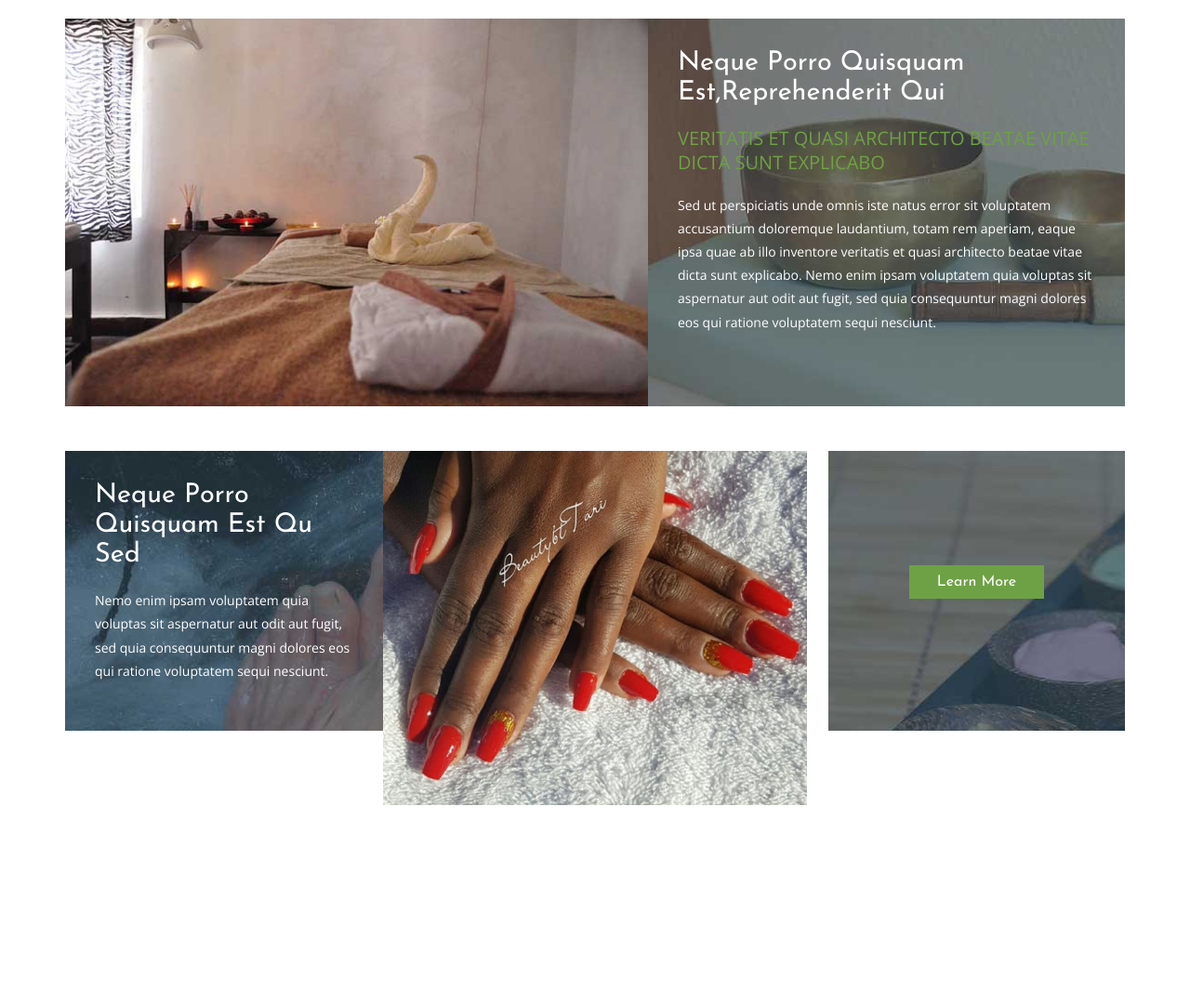
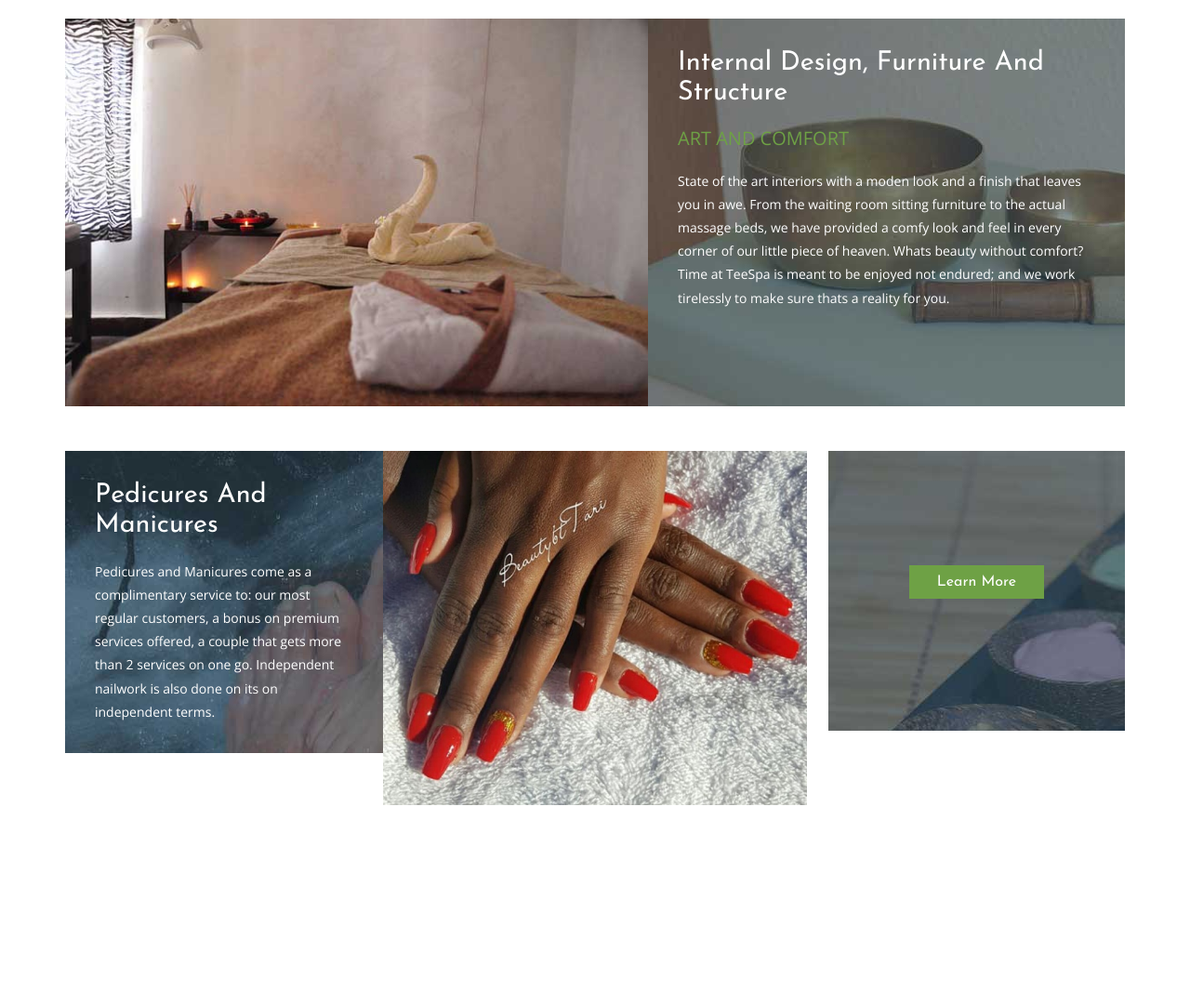
Before and after one commit to ConradK01/Tee-SpaOffical, a plain HTML site: page TeeSpa/index.html in a window 1280 px wide. Shown: the part 1700-2781 px from the top of the page at 93% size. Drawn offline with nearby package versions, Linux system fonts and the light colour scheme.

Commit message:
Update index.html

```diff
--- a/TeeSpa/index.html
+++ b/TeeSpa/index.html
@@ -143,24 +143,21 @@ Smartphone Compatible web template, free webdesigns for Nokia, Samsung, LG, Sony
 										<img src="images/16.jpg" alt=" " class="img-responsive" />
 									</div>
 									<div class="service-type-grd-right">
-										<h3>Neque porro quisquam est,reprehenderit qui</h3>
-										<h4>veritatis et quasi architecto beatae vitae
-											dicta sunt explicabo</h4>
-										<p>Sed ut perspiciatis unde omnis iste natus error sit voluptatem
-											accusantium doloremque laudantium, totam rem aperiam, eaque ipsa
-											quae ab illo inventore veritatis et quasi architecto beatae vitae
-											dicta sunt explicabo. Nemo enim ipsam voluptatem quia voluptas sit
-											aspernatur aut odit aut fugit, sed quia consequuntur magni dolores
-											eos qui ratione voluptatem sequi nesciunt.</p>
+										<h3>Internal Design, Furniture and Structure</h3>
+										<h4>Art and Comfort</h4>
+										<p>State of the art interiors with a moden look and a finish that leaves you in awe. From the waiting room sitting furniture to the actual massage beds, we have provided a comfy look and feel in every corner of our little piece of heaven. Whats beauty without comfort? Time at TeeSpa is meant to be enjoyed not endured; and we work tirelessly to make sure thats a reality for you.</p>
 									</div>
 									<div class="clearfix"> </div>
 								</div>
 								<div class="service-type-grd1">
 									<div class="service-type-grd1-left">
-										<h3>Neque porro quisquam est qu sed</h3>
-										<p class="odit">Nemo enim ipsam voluptatem quia voluptas sit
-											aspernatur aut odit aut fugit, sed quia consequuntur magni dolores
-											eos qui ratione voluptatem sequi nesciunt.</p>
+										<h3>Pedicures and Manicures</h3>
+										<p class="odit">Pedicures and Manicures come as a complimentary service to:
+											our most regular customers,
+										   a bonus on premium services offered,
+										   a couple that gets more than 2 services on one go.
+										   Independent nailwork is also done on its on independent terms.
+										   </p>
 									</div>
 									<div class="service-type-grd1-left1">
 										<img src="images/20200820_160919.jpg" alt=" " class="img-responsive" />
@@ -181,24 +178,17 @@ Smartphone Compatible web template, free webdesigns for Nokia, Samsung, LG, Sony
 										<img src="images/20200820_160823.jpg" alt=" " class="img-responsive" />
 									</div>
 									<div class="service-type-grd-right">
-										<h3>Neque porro quisquam est,reprehenderit qui</h3>
-										<h4>veritatis et quasi architecto beatae vitae
-											dicta sunt explicabo</h4>
-										<p>Sed ut perspiciatis unde omnis iste natus error sit voluptatem
-											accusantium doloremque laudantium, totam rem aperiam, eaque ipsa
-											quae ab illo inventore veritatis et quasi architecto beatae vitae
-											dicta sunt explicabo. Nemo enim ipsam voluptatem quia voluptas sit
-											aspernatur aut odit aut fugit, sed quia consequuntur magni dolores
-											eos qui ratione voluptatem sequi nesciunt.</p>
+										<h3>Pedicures and Manicures</h3>
+										<h4>Exclusive by Trained Professionals</h4>
+										<p>To produce the best service for our clients; we dont only look at talent when it comes to our Tee'Spa crew; we also take into consideration their training and Professionalism. Our Team is trained and prepared to tackle any unique requirements from the clients. Be it a new kind of manicure; a different set of procedures to follow; or a general social support during one of our diverse services; Tee'Spa crew will take care of your needs.</p>
 									</div>
 									<div class="clearfix"> </div>
 								</div>
 								<div class="service-type-grd1">
 									<div class="service-type-grd1-left">
-										<h3>Neque porro quisquam est qu sed</h3>
-										<p class="odit">Nemo enim ipsam voluptatem quia voluptas sit
-											aspernatur aut odit aut fugit, sed quia consequuntur magni dolores
-											eos qui ratione voluptatem sequi nesciunt.</p>
+										<h3>Spair Beds for Spa Days</h3>
+										<p class="odit">Exhausted? just feel like sleeping during the day? or maybe just after a relaxing massage, you dont want to ruin it by getting into a car and being cramped up in it for another 30+ minutes just to get home and into your comfortable bed?
+											Well; youre in luck! At TeeSpa; just for a Discounted extra charge, you can get a bed and continue your relaxing day without the thought of all that entoxicating travel again.</p>
 									</div>
 									<div class="service-type-grd1-left1">
 										<img src="images/fe99c67cc0c0e6c250354c9e6c0fd26c.jpg" alt=" " class="img-responsive" />
@@ -219,24 +209,17 @@ Smartphone Compatible web template, free webdesigns for Nokia, Samsung, LG, Sony
 										<img src="images/f622bbdd81fc87f6a608adec21129bb1.jpg" alt=" " class="img-responsive" />
 									</div>
 									<div class="service-type-grd-right">
-										<h3>Neque porro quisquam est,reprehenderit qui</h3>
-										<h4>veritatis et quasi architecto beatae vitae
-											dicta sunt explicabo</h4>
-										<p>Sed ut perspiciatis unde omnis iste natus error sit voluptatem
-											accusantium doloremque laudantium, totam rem aperiam, eaque ipsa
-											quae ab illo inventore veritatis et quasi architecto beatae vitae
-											dicta sunt explicabo. Nemo enim ipsam voluptatem quia voluptas sit
-											aspernatur aut odit aut fugit, sed quia consequuntur magni dolores
-											eos qui ratione voluptatem sequi nesciunt.</p>
+										<h3>Aromatic flowers and Aromatherapy</h3>
+										<h4>Stress relief, relaxation and theropatic</h4>
+										<p>Aromatic flowers such as frangipani, jasmine, lotus, orchid, and ylang ylang are prized just for their delicate fragrances. It’s no secret that the subtle, yet intoxicating scent of these tropical blooms can awaken the senses and set the stage for the ultimate spa-cation. While there is no denying that aromatherapy offers its own form of stress relief, many we are digging deeper to put these flowers’ less publicized attributes to work.
+										</p>
 									</div>
 									<div class="clearfix"> </div>
 								</div>
 								<div class="service-type-grd1">
 									<div class="service-type-grd1-left">
-										<h3>Neque porro quisquam est qu sed</h3>
-										<p class="odit">Nemo enim ipsam voluptatem quia voluptas sit
-											aspernatur aut odit aut fugit, sed quia consequuntur magni dolores
-											eos qui ratione voluptatem sequi nesciunt.</p>
+										<h3>Beauty Essentials and Professional's Makeup kit</h3>
+										<p class="odit">Well sorted makeup kits and components to provide the "little something" for everyone. From face powders; lipstics, lipbums, lipglose, nail polish, eye shadows, foundation, Concealer, Bronzer, Eyeliner, Mascara; you name it; we have it all under one roof.</p>
 									</div>
 									<div class="service-type-grd1-left1">
 										<img src="images/e5a3a7c7ff5feca430d574650030b561.jpg" alt=" " class="img-responsive" />
```
